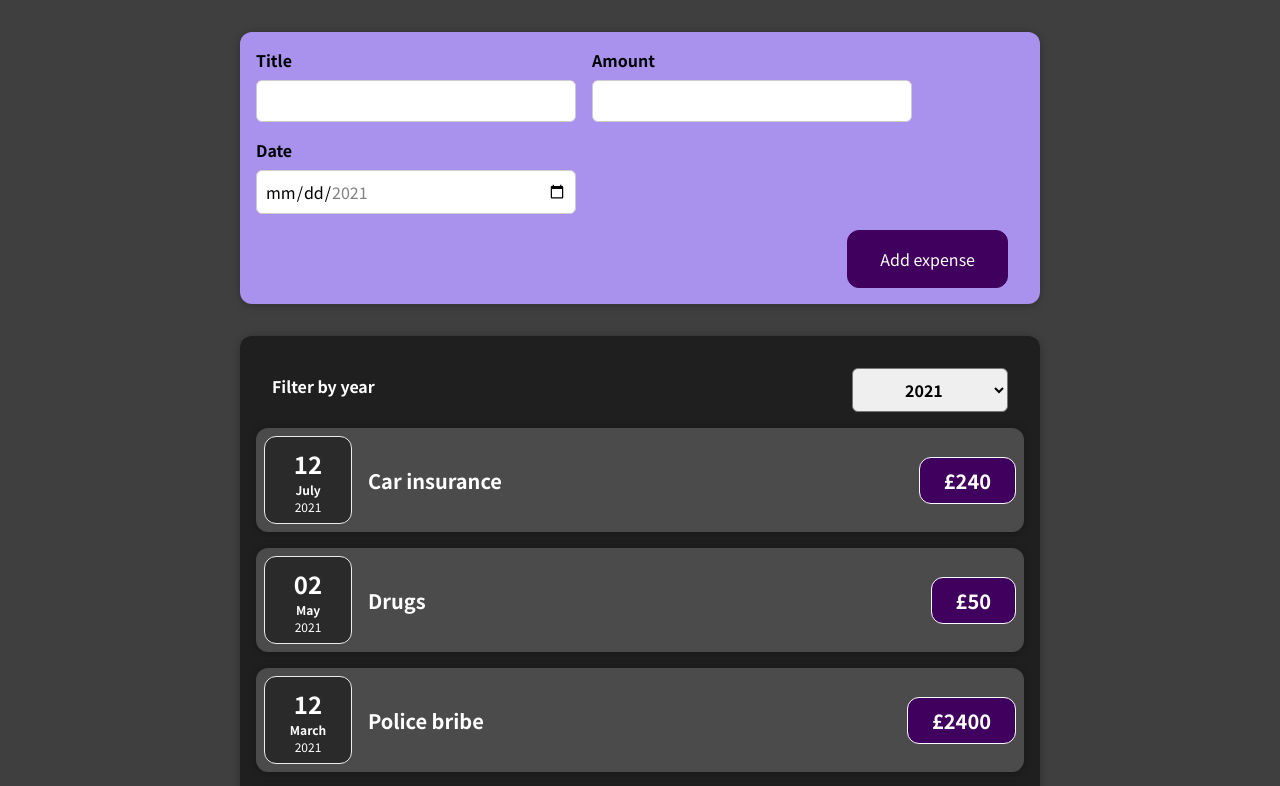
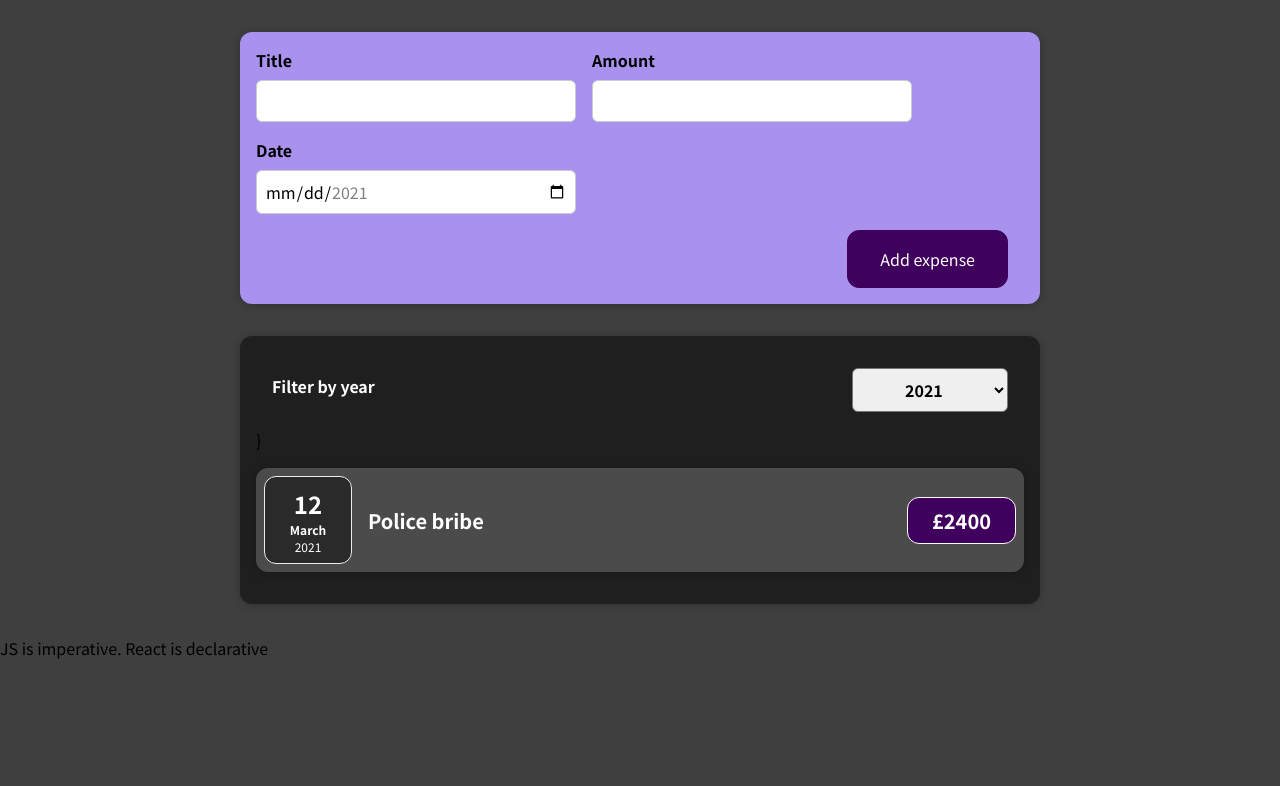
Before and after one commit to double-dash-dino/react-course, a React (Create React App) app in the folder ExpensesTrackerApp/: page / in a window 1280 px wide. Shown: the top 786 px of the page. Built offline with nearby package versions, Linux system fonts and the light colour scheme.

Commit message:
make the filter work

```diff
--- a/ExpensesTrackerApp/src/App.js
+++ b/ExpensesTrackerApp/src/App.js
@@ -4,24 +4,28 @@ import React, { useState } from "react";
 
 const DUMMYEXPENSES = [
   {
+    id: "e1",
     title: "Car insurance",
     amount: 240,
-    date: new Date(2021, 6, 12),
+    date: new Date(2019, 6, 12),
   },
   {
+    id: "e2",
     title: "Drugs",
     amount: 50,
-    date: new Date(2021, 4, 2),
+    date: new Date(2020, 4, 2),
   },
   {
+    id: "e3",
     title: "Police bribe",
     amount: 2400,
     date: new Date(2021, 2, 12),
   },
   {
+    id: "e4",
     title: "Pornstars",
     amount: 240,
-    date: new Date(2021, 1, 1),
+    date: new Date(2022, 1, 1),
   },
 ];
 
--- a/ExpensesTrackerApp/src/components/Expenses/Expenses.js
+++ b/ExpensesTrackerApp/src/components/Expenses/Expenses.js
@@ -7,9 +7,12 @@ import React, { useState } from "react";
 function Expenses(props) {
   const [pickedYear, setPickedYear] = useState("2021");
 
+  const expensesOfTheYear = props.expenses.filter(
+    (expense) => expense.date.getFullYear().toString() === pickedYear.toString()
+  );
+
   const onPickedYearHandler = (pickedYear) => {
     setPickedYear(pickedYear);
-    console.log(pickedYear);
   };
 
   return (
@@ -18,8 +21,10 @@ function Expenses(props) {
         selected={pickedYear}
         onPickedYear={onPickedYearHandler}
       />
-      {props.expenses.map((expense) => (
+      }
+      {expensesOfTheYear.map((expense) => (
         <ExpenseItem
+          key={expense.id}
           title={expense.title}
           amount={expense.amount}
           date={expense.date}
```
Also changed, not shown: 1 other file (tests, documents, lock files or other folders).
